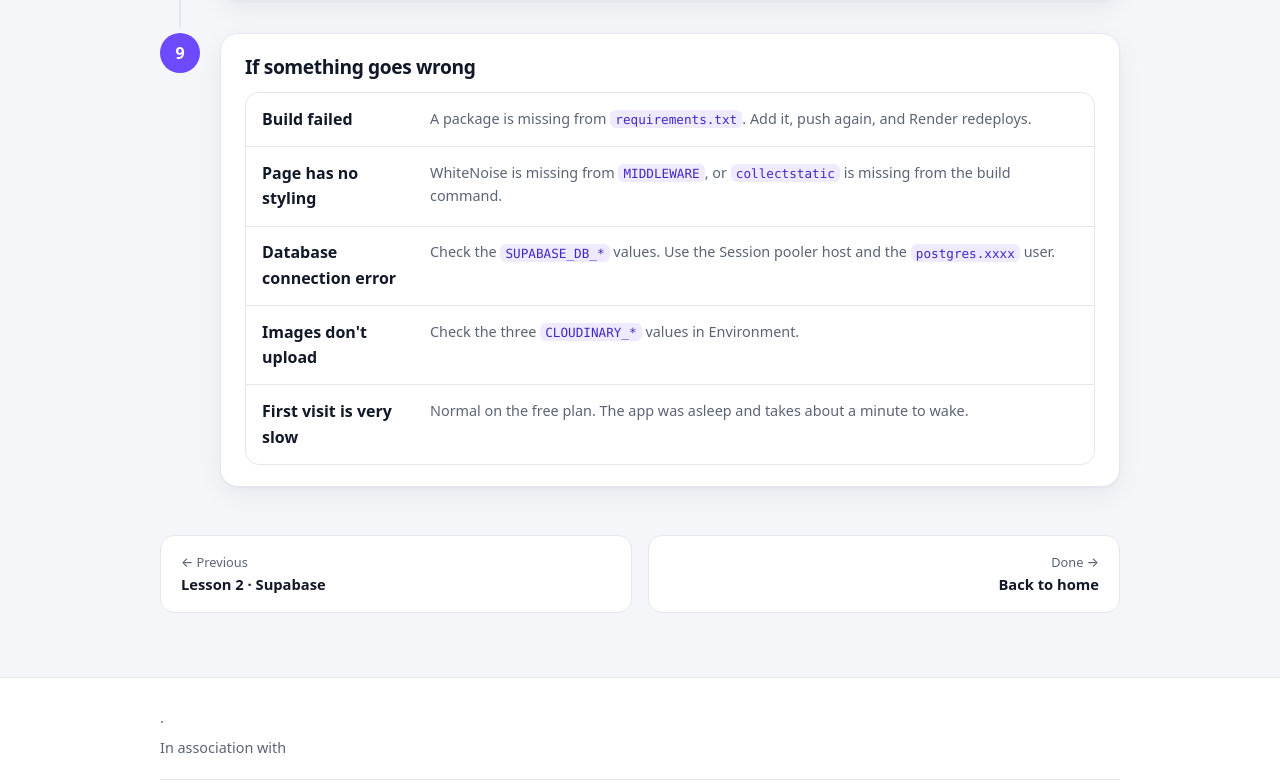
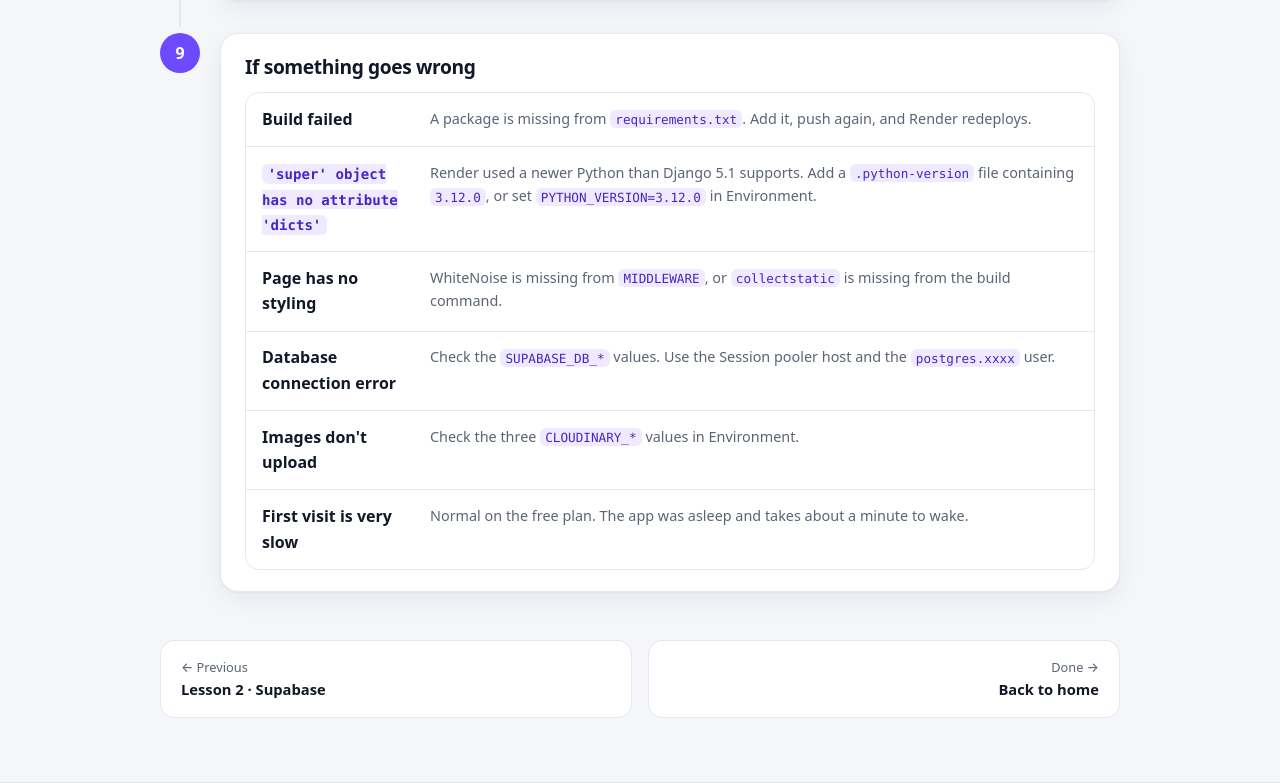
Before and after one commit to sreejesh2/simple-django, a Django app: template templates/pages/render.html in a window 1280 px wide. Shown: the part 4463-5246 px from the top of the page. Run offline with Django 5.2, Linux system fonts and the light colour scheme; the template is opened without the code that fills it, so the values that code supplies are empty; some libraries are stand-ins or nearby versions.

Commit message:
pin python 3.12 for render

```diff
--- a/templates/pages/render.html
+++ b/templates/pages/render.html
@@ -233,6 +233,10 @@ SUPABASE_DB_PORT=5432</code></pre>
                     <dd class="field-why">A package is missing from <code>requirements.txt</code>. Add it, push again, and Render redeploys.</dd>
                 </div>
                 <div class="field">
+                    <dt><code>'super' object has no attribute 'dicts'</code></dt>
+                    <dd class="field-why">Render used a newer Python than Django 5.1 supports. Add a <code>.python-version</code> file containing <code>3.12.0</code>, or set <code>PYTHON_VERSION=3.12.0</code> in Environment.</dd>
+                </div>
+                <div class="field">
                     <dt>Page has no styling</dt>
                     <dd class="field-why">WhiteNoise is missing from <code>MIDDLEWARE</code>, or <code>collectstatic</code> is missing from the build command.</dd>
                 </div>
```
Also changed, not shown: RENDER.md (+1 -0 lines), 1 other file.
